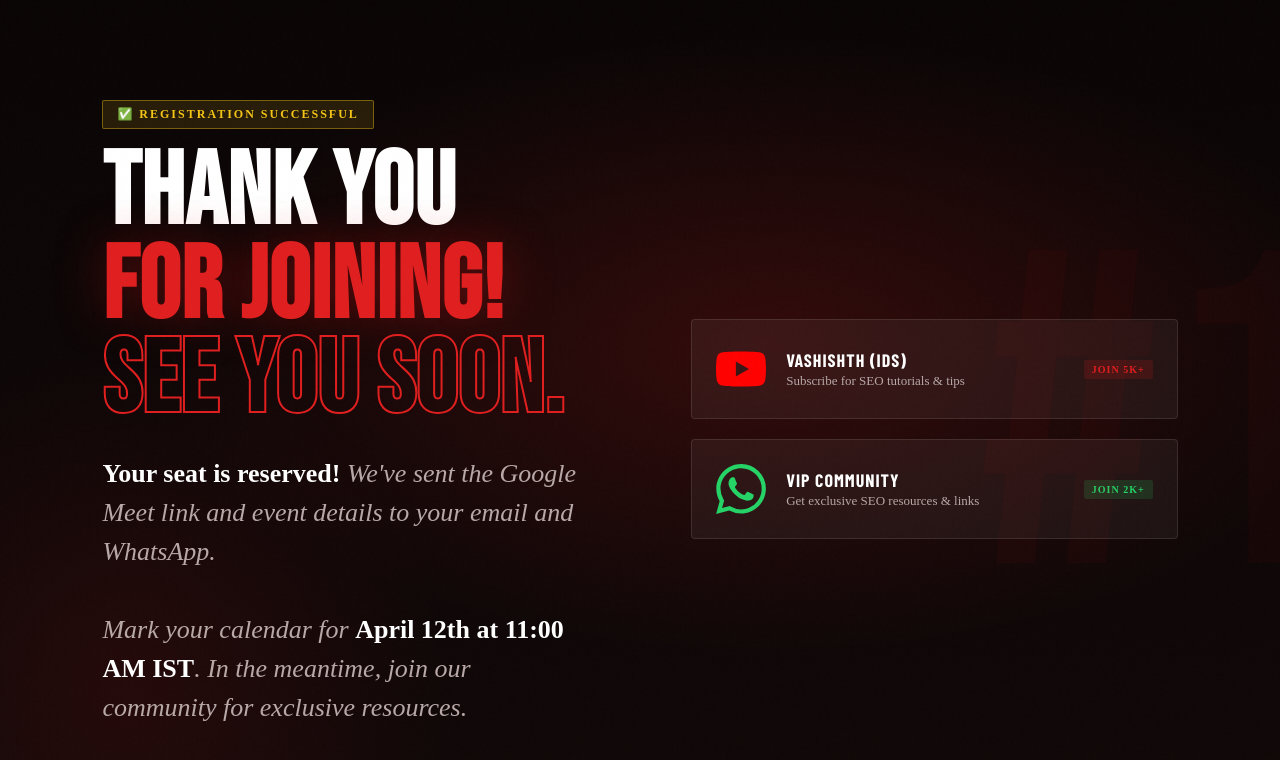
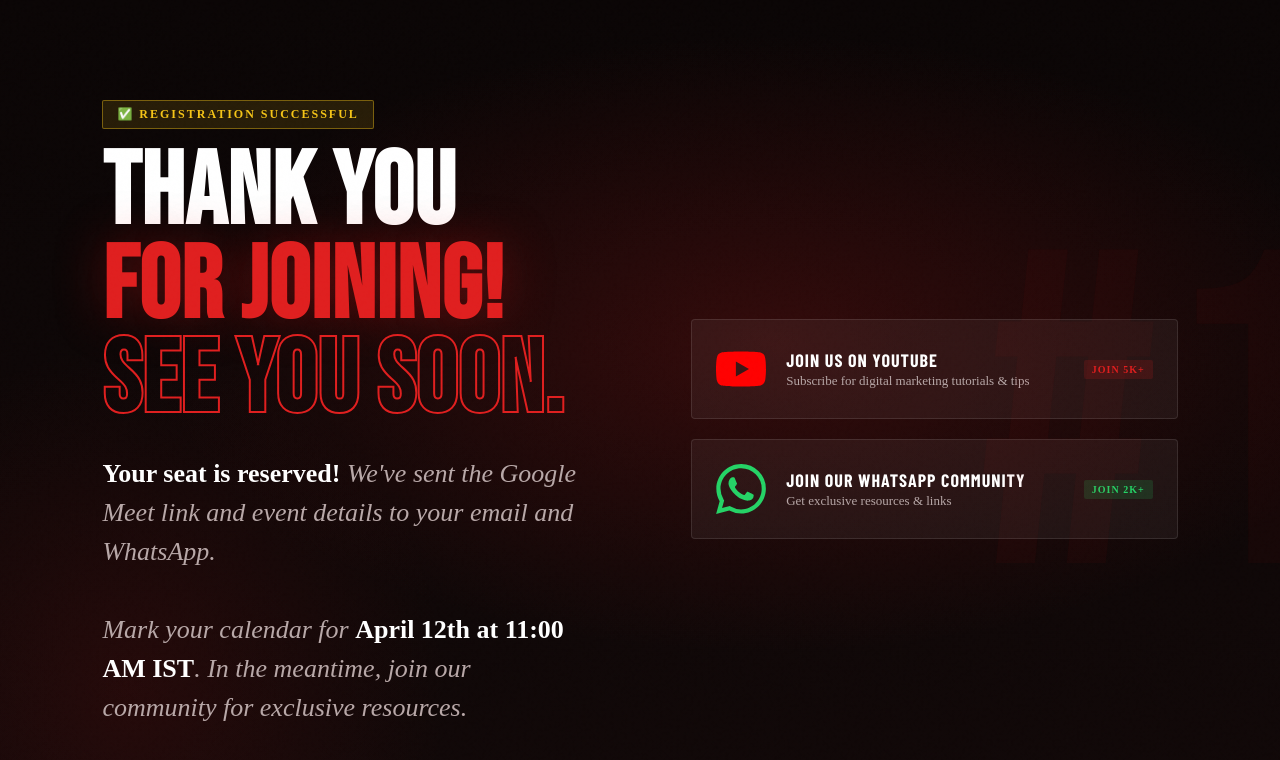
Before and after one commit to CybershieldGit/SEO-LP, a Next.js app: page /thank-you in a window 1280 px wide. Shown: the top 760 px of the page. Built offline with nearby package versions, Linux system fonts and the light colour scheme; a web font is replaced by a local one.

Commit message:
thakyou page button update

```diff
--- a/src/app/thank-you/page.js
+++ b/src/app/thank-you/page.js
@@ -20,30 +20,30 @@ export default function ThankYouPage() {
       <div className="hero-right">
         <div className="thank-you-cta-container">
           <div className="cta-card-wrapper">
-            <a href="YOUR_YOUTUBE_LINK_HERE" target="_blank" rel="noopener noreferrer" className="cta-card youtube-card">
+            <a href="https://www.youtube.com/@instituteofdigitalstudies" target="_blank" rel="noopener noreferrer" className="cta-card youtube-card">
               <div className="cta-icon">
                 <svg viewBox="0 0 24 24" fill="currentColor">
-                  <path d="M23.498 6.186a3.016 3.016 0 0 0-2.122-2.136C19.505 3.545 12 3.545 12 3.545s-7.505 0-9.377.505A3.017 3.017 0 0 0 .502 6.186C0 8.07 0 12 0 12s0 3.93.502 5.814a3.016 3.016 0 0 0 2.122 2.136c1.871.505 9.376.505 9.376.505s7.505 0 9.377-.505a3.015 3.015 0 0 0 2.122-2.136C24 15.93 24 12 24 12s0-3.93-.502-5.814zM9.545 15.568V8.432L15.818 12l-6.273 3.568z"/>
+                  <path d="M23.498 6.186a3.016 3.016 0 0 0-2.122-2.136C19.505 3.545 12 3.545 12 3.545s-7.505 0-9.377.505A3.017 3.017 0 0 0 .502 6.186C0 8.07 0 12 0 12s0 3.93.502 5.814a3.016 3.016 0 0 0 2.122 2.136c1.871.505 9.376.505 9.376.505s7.505 0 9.377-.505a3.015 3.015 0 0 0 2.122-2.136C24 15.93 24 12 24 12s0-3.93-.502-5.814zM9.545 15.568V8.432L15.818 12l-6.273 3.568z" />
                 </svg>
               </div>
               <div className="cta-info">
-                <h3>Vashishth (IDS)</h3>
-                <p>Subscribe for SEO tutorials & tips</p>
+                <h3>Join Us On YouTube</h3>
+                <p>Subscribe for digital marketing tutorials & tips</p>
               </div>
               <div className="cta-status">Join 5K+</div>
             </a>
           </div>
 
           <div className="cta-card-wrapper">
-            <a href="YOUR_WHATSAPP_LINK_HERE" target="_blank" rel="noopener noreferrer" className="cta-card whatsapp-card">
+            <a href="https://chat.whatsapp.com/BV4zxB4MzdDIN86aomJOvU" target="_blank" rel="noopener noreferrer" className="cta-card whatsapp-card">
               <div className="cta-icon">
                 <svg viewBox="0 0 24 24" fill="currentColor">
-                  <path d="M17.472 14.382c-.297-.149-1.758-.867-2.03-.967-.273-.099-.471-.148-.67.15-.197.297-.767.966-.94 1.164-.173.199-.347.223-.644.075-.297-.15-1.255-.463-2.39-1.475-.883-.788-1.48-1.761-1.653-2.059-.173-.297-.018-.458.13-.606.134-.133.298-.347.446-.52.149-.174.198-.298.298-.497.099-.198.05-.371-.025-.52-.075-.149-.669-1.612-.916-2.207-.242-.579-.487-.5-.669-.51-.173-.008-.371-.01-.57-.01-.198 0-.52.074-.792.372-.272.297-1.04 1.016-1.04 2.479 0 1.462 1.065 2.875 1.213 3.074.149.198 2.096 3.2 5.077 4.487.709.306 1.262.489 1.694.625.712.227 1.36.195 1.871.118.571-.085 1.758-.719 2.006-1.413.248-.694.248-1.289.173-1.413-.074-.124-.272-.198-.57-.347m-5.421 7.403h-.004a9.87 9.87 0 01-5.031-1.378l-.361-.214-3.741.982.998-3.648-.235-.374a9.86 9.86 0 01-1.51-5.26c.001-5.45 4.436-9.884 9.888-9.884 2.64 0 5.122 1.03 6.988 2.898a9.825 9.825 0 012.893 6.994c-.003 5.45-4.437 9.884-9.885 9.884m8.413-18.297A11.815 11.815 0 0012.05 0C5.495 0 .16 5.335.157 11.892c0 2.096.547 4.142 1.588 5.945L.057 24l6.305-1.654a11.882 11.882 0 005.683 1.448h.005c6.554 0 11.89-5.335 11.893-11.893a11.821 11.821 0 00-3.48-8.413Z"/>
+                  <path d="M17.472 14.382c-.297-.149-1.758-.867-2.03-.967-.273-.099-.471-.148-.67.15-.197.297-.767.966-.94 1.164-.173.199-.347.223-.644.075-.297-.15-1.255-.463-2.39-1.475-.883-.788-1.48-1.761-1.653-2.059-.173-.297-.018-.458.13-.606.134-.133.298-.347.446-.52.149-.174.198-.298.298-.497.099-.198.05-.371-.025-.52-.075-.149-.669-1.612-.916-2.207-.242-.579-.487-.5-.669-.51-.173-.008-.371-.01-.57-.01-.198 0-.52.074-.792.372-.272.297-1.04 1.016-1.04 2.479 0 1.462 1.065 2.875 1.213 3.074.149.198 2.096 3.2 5.077 4.487.709.306 1.262.489 1.694.625.712.227 1.36.195 1.871.118.571-.085 1.758-.719 2.006-1.413.248-.694.248-1.289.173-1.413-.074-.124-.272-.198-.57-.347m-5.421 7.403h-.004a9.87 9.87 0 01-5.031-1.378l-.361-.214-3.741.982.998-3.648-.235-.374a9.86 9.86 0 01-1.51-5.26c.001-5.45 4.436-9.884 9.888-9.884 2.64 0 5.122 1.03 6.988 2.898a9.825 9.825 0 012.893 6.994c-.003 5.45-4.437 9.884-9.885 9.884m8.413-18.297A11.815 11.815 0 0012.05 0C5.495 0 .16 5.335.157 11.892c0 2.096.547 4.142 1.588 5.945L.057 24l6.305-1.654a11.882 11.882 0 005.683 1.448h.005c6.554 0 11.89-5.335 11.893-11.893a11.821 11.821 0 00-3.48-8.413Z" />
                 </svg>
               </div>
               <div className="cta-info">
-                <h3>VIP Community</h3>
-                <p>Get exclusive SEO resources & links</p>
+                <h3>Join Our WhatsApp Community</h3>
+                <p>Get exclusive resources & links</p>
               </div>
               <div className="cta-status">Join 2K+</div>
             </a>
```
